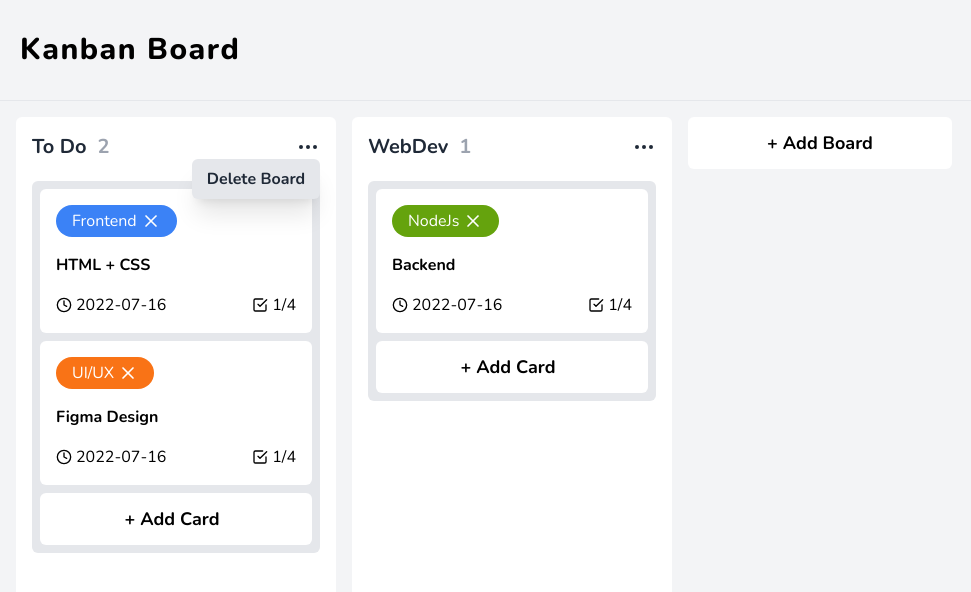
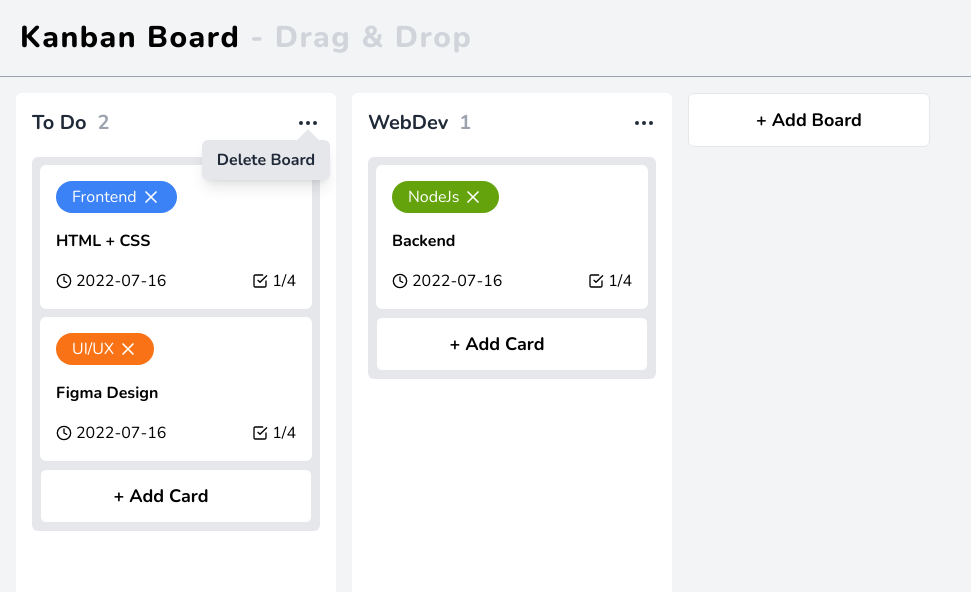
Before and after one commit to taiseen/kanban, a React (Create React App) app: page / in a window 1280 px wide. Both pictures are taken after a click on the element 308 px from the left and 147 px from the top of the page. Shown: the top 592 px of the page, without its empty margins (0-971 px from the left). Built offline with nearby package versions, Linux system fonts and the light colour scheme.

Commit message:
Card Modal UI ==> OK

```diff
--- a/src/App.js
+++ b/src/App.js
@@ -1,32 +1,34 @@
 import { useBoardCardContext } from './context/BoardCardContext';
-import { Board, Editable } from './components';
+import { Board, AddBtn } from './components';
 
 
 const App = () => {
 
   const { boards, addBoard } = useBoardCardContext();
 
-
   return (
 
     // app holder
-    <main className='w-full h-screen flex flex-col bg-gray-100 select-none'>
+    <main className='w-full h-screen flex flex-col bg-gray-100 select-none pb-4 md:pb-0'>
 
-      <nav className='w-full px-5 py-8 border-b border-gray-3 00'>
-        <h1 className='text-3xl font-extrabold tracking-wider'>Kanban Board</h1>
-      </nav>
+      <header className='w-full p-5 border-b border-gray-400'>
+        <h1 className='text-2xl lg:text-3xl font-extrabold tracking-wider'>
+          Kanban Board <span className=' text-gray-300'> - Drag & Drop</span>
+        </h1>
+      </header>
 
 
       <section className='flex-auto w-full overflow-x-auto p-4'>
-        <div className=' min-w-fit h-full flex space-x-4'>
+        <div className=' min-w-fit h-full flex gap-4 flex-wrap justify-center md:justify-start'>
           {
             boards?.map(board => <Board key={board.id} board={board} />)
           }
 
-          <div>
-            <Editable
+          <div className=''>
+            <AddBtn
               text='+ Add Board'
               placeHolder='Enter Board Title'
+              bgHover='hover:bg-[#ffe]'
               onSubmit={title => addBoard(title)}
             />
           </div>
--- a/src/components/Editable.jsx
+++ b/src/components/AddBtn.jsx
@@ -1,7 +1,7 @@
 import { useState } from 'react'
 import { X } from 'react-feather'
 
-const Editable = ({ text, placeHolder, btnText, onSubmit, editCSS, dynamicCSS }) => {
+const AddBtn = ({ text, placeHolder, btnText, onSubmit, editCSS, bgHover, width, initValue }) => {
 
     const [showEdit, setShowEdit] = useState(false);
     const [inputValue, setInputValue] = useState('');
@@ -20,15 +20,20 @@ const Editable = ({ text, placeHolder, btnText, onSubmit, editCSS, dynamicCSS })
 
 
     return (
-        <div className='bg-white p-3 rounded-md text-center font-bold text-lg duration-200 '>
+        <div
+            className={`bg-white rounded-md text-center font-bold text-lg cursor-pointer duration-200
+            ${width || ' border hover:border-dashed hover:border-gray-500'}
+            ${width && 'bg-gray-200 rounded'}
+            ${bgHover || ''} `}
+            onClick={e => { e.stopPropagation() }}
+        >
             {
                 showEdit
                     ? (
                         <form
                             onSubmit={handleSubmit}
-                            className={`${editCSS || ''} py-1`}
+                            className={`${editCSS || ''} p-3`}
                         >
-
                             <input
                                 autoFocus
                                 required
@@ -54,9 +59,9 @@ const Editable = ({ text, placeHolder, btnText, onSubmit, editCSS, dynamicCSS })
                     : (
                         <p
                             onClick={() => setShowEdit(true)}
-                            className={`cursor-pointer w-60 ${dynamicCSS || ''}`}
+                            className={`${width || 'w-60'} p-3`}
                         >
-                            {text || ''}
+                            {initValue ? initValue : text || ''}
                         </p>
                     )
             }
@@ -64,4 +69,4 @@ const Editable = ({ text, placeHolder, btnText, onSubmit, editCSS, dynamicCSS })
     )
 }
 
-export default Editable
+export default AddBtn
--- a/src/components/Board.jsx
+++ b/src/components/Board.jsx
@@ -1,6 +1,6 @@
 import { useBoardCardContext } from '../context/BoardCardContext';
 import { MoreHorizontal } from 'react-feather'
-import { Card, Editable, DropDown } from '.';
+import { Card, AddBtn, DropDown } from '.';
 import { useState } from 'react';
 
 
@@ -11,7 +11,7 @@ const Board = ({ board }) => {
 
 
     return (
-        <section className='w-80 p-4 bg-white flex flex-col gap-5 rounded-md '>
+        <section className='w-80 p-4 bg-white flex flex-col gap-5 rounded-md'>
 
             {/* Board Head */}
             <div className='flex items-center text-gray-800'>
@@ -41,9 +41,10 @@ const Board = ({ board }) => {
                 {
                     board?.cards?.map(card => <Card key={card.id} card={card} boardId={board?.id} />)
                 }
-                <Editable
+                <AddBtn
                     text='+ Add Card'
                     placeHolder='Enter Card Title'
+                    bgHover='hover:bg-[#efe]'
                     onSubmit={title => addCard(title, board.id)}
                 />
             </div>
--- a/src/components/Card.jsx
+++ b/src/components/Card.jsx
@@ -1,20 +1,23 @@
 import { CheckSquare, Clock, MoreHorizontal } from 'react-feather';
 import { useBoardCardContext } from '../context/BoardCardContext';
-import { Chip, DropDown } from '.';
+import { Chip, DropDown, CardInfoModal } from '.';
 import { useState } from 'react'
 
 
 const Card = ({ card, boardId }) => {
 
     const { removeCard, handleDragEnd, handleDragEnter } = useBoardCardContext();
+    const [showModal, setShowModal] = useState(false);
     const [showDropDown, setShowDropDown] = useState(false);
+
 
     return (
         <section
             draggable
+            onClick={() => setShowModal(true)}
             onDragEnd={() => handleDragEnd(boardId, card.id)}
             onDragEnter={() => handleDragEnter(boardId, card.id)}
-            className='card bg-white rounded-md p-4 flex flex-col gap-4 group relative'
+            className='card bg-white rounded-md p-4 flex flex-col gap-4 group relative hover:bg-[#efe] duration-200'
         >
 
             {
@@ -30,7 +33,9 @@ const Card = ({ card, boardId }) => {
 
 
             {/* 🟥🟥🟥 Fro ==> Card Delete 🟥🟥🟥 */}
-            <div className='absolute right-4' onClick={() => setShowDropDown(pre => !pre)}>
+            <div
+                className='absolute right-4'
+                onClick={(e) => { e.stopPropagation(); setShowDropDown(pre => !pre) }}>
                 <MoreHorizontal className='opacity-0 duration-200 group-hover:opacity-100 cursor-pointer' />
                 {
                     showDropDown &&
@@ -49,8 +54,12 @@ const Card = ({ card, boardId }) => {
                 <p className='flex items-center gap-1'><CheckSquare className='w-4 inline' /> 1/4</p>
             </div>
 
+            {
+                showModal &&
+                <CardInfoModal setShowModal={setShowModal} card={card}/>
+            }
         </section >
     )
 }
 
-export default Card
+export default Card;
--- a/src/components/Chip.jsx
+++ b/src/components/Chip.jsx
@@ -4,12 +4,16 @@ const Chip = ({ text, close, color, onClose }) => {
 
   return (
     <div className={`${color ? color : 'bg-gray-400'} flex gap-1 items-center px-4 py-1 rounded-[40px] text-white w-fit`}>
-      {text}
+
+      {
+        text
+      }
+
       {
         close &&
         <X
+          onClick={() => onClose ? onClose() : ''}
           className='w-5 h-5 cursor-pointer hover:text-red-500 duration-200'
-          onClick={() => onClose ? onClose() : ''}
         />
       }
 
--- a/src/components/DropDown.jsx
+++ b/src/components/DropDown.jsx
@@ -1,35 +1,46 @@
-import { useRef } from 'react'
+import { useEffect, useRef } from 'react'
 
 const DropDown = ({ text, onClose, itemDelete }) => {
-
 
     const dropDownRef = useRef();
 
     // for closing drop down, have no button, so for auto close, need this mechanism
     // when we click outside or drop down little window, then drop down will be close.
     // so that outer click listen by this handleClick function
-    // const handleClick = (e) => {
-    //     if (!dropDownRef?.current?.contains(e.target)) {
-    //         console.log('click outside');
-    //         if (onClose) onClose()
-    //     }
-    // }
+    const handleClick = (e) => {
+        if (!dropDownRef?.current?.contains(e.target)) {
+            // console.log('click outside');
+            // if (onClose) onClose()
+        }
+    }
 
-    // useEffect(() => {
+    useEffect(() => {
 
-    //     document.addEventListener('click', handleClick);
+        document.addEventListener('click', handleClick);
 
-    //     return () => document.removeEventListener('click', handleClick);
-    // }, []);
+        return () => document.removeEventListener('click', handleClick);
+    }, []);
 
     return (
         <div
             ref={dropDownRef}
             onClick={() => itemDelete()}
-            className='absolute top-full right-0 p-2 rounded-md shadow-xl bg-gray-200 font-bold w-32 text-center cursor-pointer hover:bg-red-200 duration-200'>
-
-            {text}
-
+            className='absolute top-[120%] -right-2.5 w-32 p-2 rounded-md shadow-lg bg-gray-200 font-bold text-center cursor-pointer duration-200 hover:bg-red-200 hover:shadow
+            after:content[""]
+            after:absolute
+            after:-top-1
+            after:right-1.5
+            after:w-8
+            after:h-8
+            after:-z-10
+            after:rotate-45
+            after:duration-200
+            after:bg-gray-200
+            after:hover:bg-red-200'
+        >
+            {
+                text
+            }
         </div>
     )
 }
--- a/src/components/index.js
+++ b/src/components/index.js
@@ -1,5 +1,6 @@
-export { default as Editable } from './Editable';
+export { default as CardInfoModal } from './CardInfoModal';
 export { default as DropDown } from './DropDown';
+export { default as AddBtn } from './AddBtn';
 export { default as Board } from './Board';
 export { default as Card } from './Card';
 export { default as Chip } from './Chip';
--- a/src/context/BoardCardContext.js
+++ b/src/context/BoardCardContext.js
@@ -57,7 +57,9 @@ export const BoardCardItem = ({ children }) => {
 
     const addBoard = title => setBoards(pre => [...pre, { id: Date.now() + Math.random(), title, cards: [] }]);
 
+
     const removeBoard = bid => setBoards(pre => pre.filter(({ id }) => id !== bid))
+
 
     const addCard = (title, bid) => {
 
@@ -74,7 +76,6 @@ export const BoardCardItem = ({ children }) => {
 
         // 🟩🟩🟩 2nd Find 🔎 that specific Board index, for enter ==> the Newly Created Card.
         const boardIndex = boards.findIndex(({ id }) => id === bid);
-        console.log(boardIndex)
         if (boardIndex < 0) return; // IF no board found, return nothing...
 
 
@@ -83,6 +84,7 @@ export const BoardCardItem = ({ children }) => {
         tempBoard[boardIndex].cards.push(card);     // add  ==> new card into that copied board
         setBoards(tempBoard);                       // update ==> exiting board by this new copied board
     }
+
 
     const removeCard = (bid, cid) => {
 
@@ -101,22 +103,24 @@ export const BoardCardItem = ({ children }) => {
         setBoards(tempBoard);                               // update
     }
 
+
     const handleDragEnter = (bid, cid) => setTarget({ bid, cid });
+
 
     const handleDragEnd = (bid, cid) => {
         let s_bIndex, s_cIndex, d_bIndex, d_cIndex;
 
         s_bIndex = boards?.findIndex(({ id }) => id === bid);
-        if (s_bIndex < 0) return console.log('source board idx');
+        if (s_bIndex < 0) return;
 
         s_cIndex = boards[s_bIndex]?.cards?.findIndex(({ id }) => id === cid);
-        if (s_cIndex < 0) return console.log('source card idx');
+        if (s_cIndex < 0) return;
 
         d_bIndex = boards?.findIndex(({ id }) => id === target.bid);
-        if (d_bIndex < 0) return console.log('destination board idx');
+        if (d_bIndex < 0) return;
 
         d_cIndex = boards[d_bIndex]?.cards?.findIndex(({ id }) => id === target.cid);
-        if (d_cIndex < 0) return console.log('destination card idx');
+        if (d_cIndex < 0) return;
 
         const tempBoard = [...boards];                              // copy all board's
         const tempCard = tempBoard[s_bIndex].cards[s_cIndex];       // copy of that selected card
@@ -126,7 +130,6 @@ export const BoardCardItem = ({ children }) => {
 
         setBoards(tempBoard)                                        // update boards
     }
-
 
 
     return (
```
Also changed, not shown: src/components/CardInfoModal.jsx (added, +143 -0 lines), 1 other file (tests, documents, lock files or other folders).
